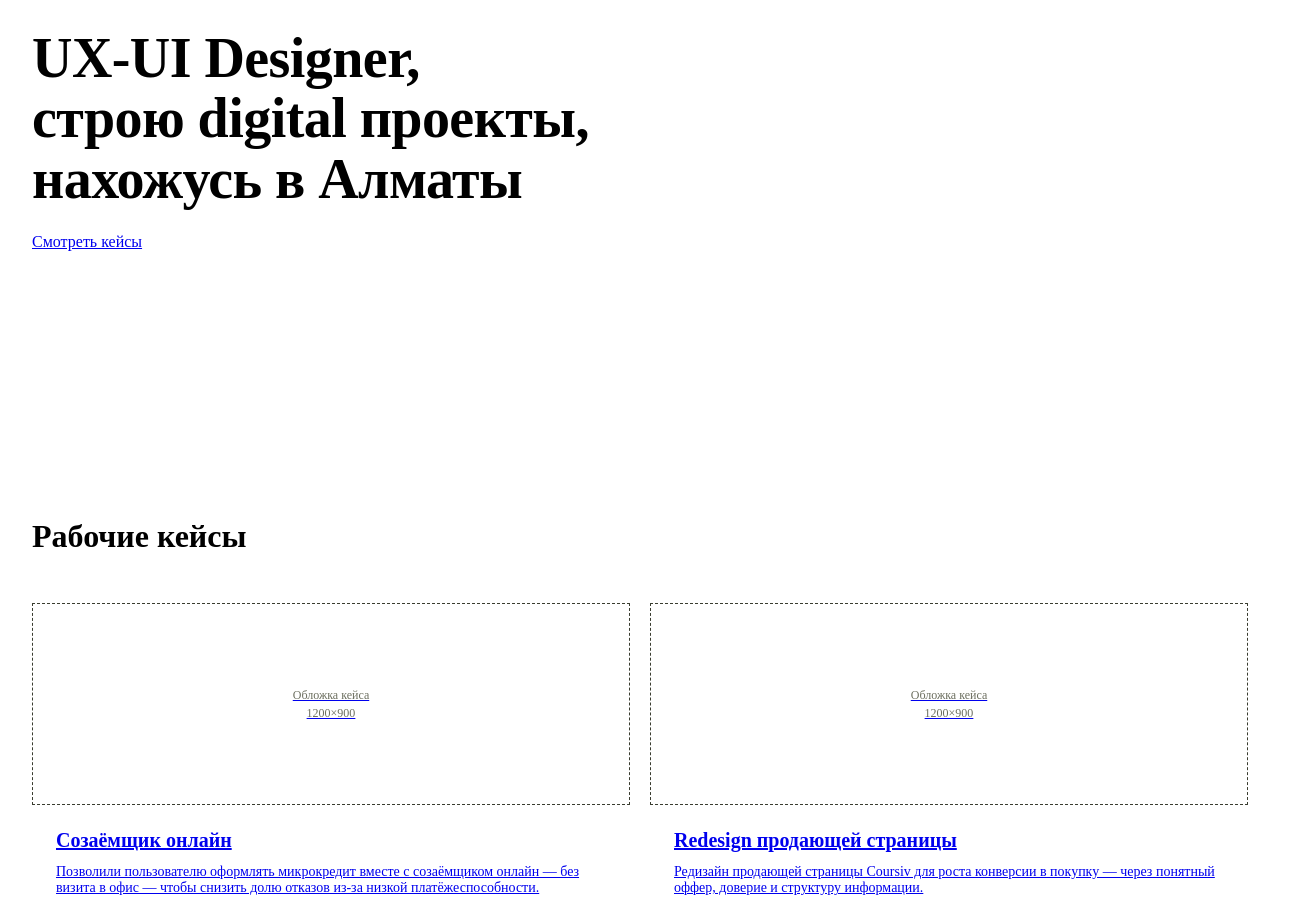
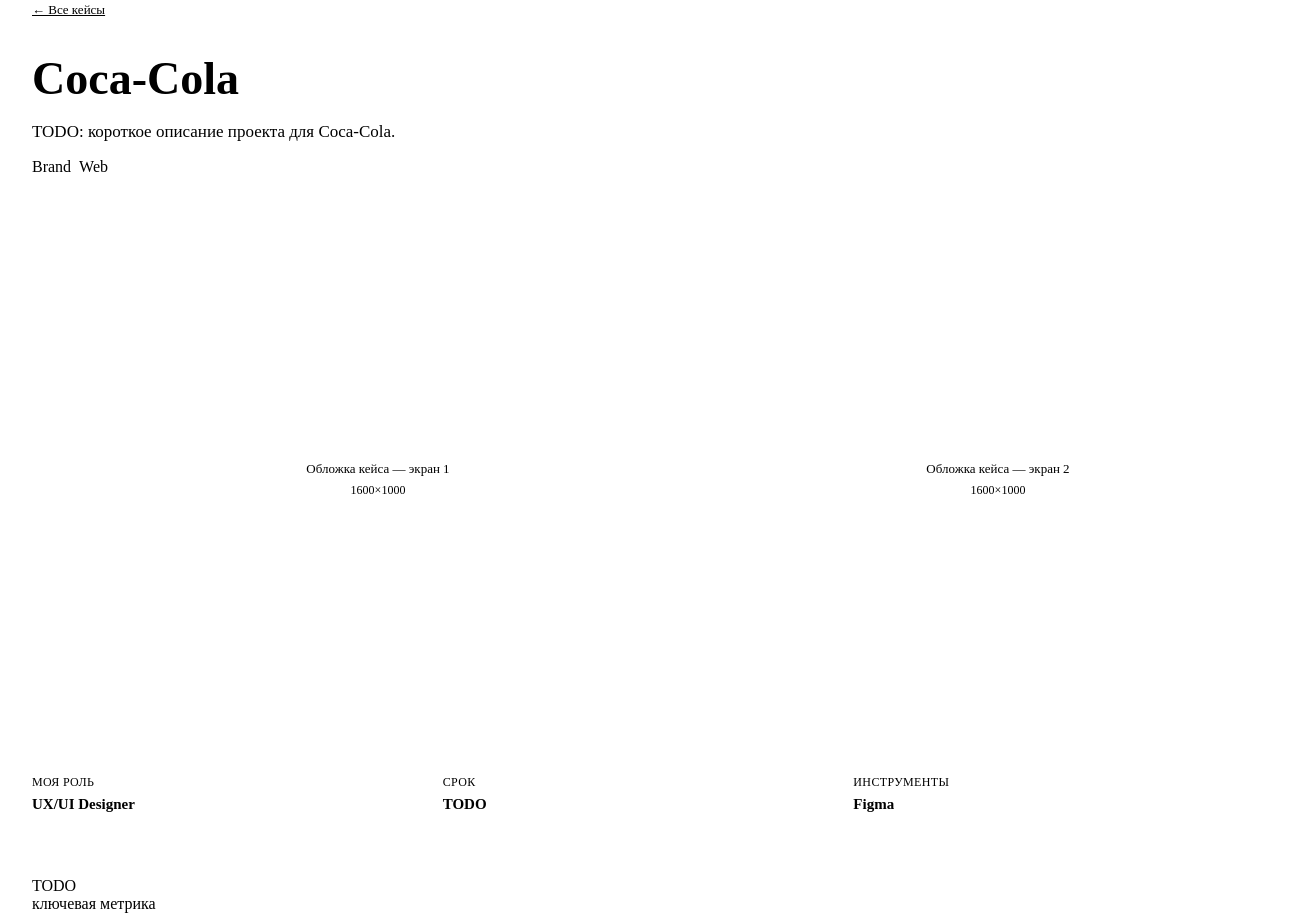
Before and after one commit to Pitaya60/Portfolio, a React (Vite) app: page /case/coca-cola in a window 1280 px wide. Before the commit this address led to /. Shown: the part 120-1044 px from the top of the page, 1312 px wide, since content can reach past the window. Built offline with nearby package versions, Linux system fonts and the light colour scheme; the HTML template or start-up script is replaced by a standard one.

Commit message:
new updates

```diff
--- a/src/App.jsx
+++ b/src/App.jsx
@@ -2,6 +2,7 @@
 import Nav from './components/Nav.jsx'
 import Footer from './components/Footer.jsx'
 import Home from './pages/Home.jsx'
+import About from './pages/About.jsx'
 import CaseStudy from './pages/CaseStudy.jsx'
 import NotFound from './pages/NotFound.jsx'
 
@@ -12,6 +13,7 @@
       <main>
         <Routes>
           <Route path="/" element={<Home />} />
+          <Route path="/about" element={<About />} />
           <Route path="/case/:slug" element={<CaseStudy />} />
           <Route path="*" element={<NotFound />} />
         </Routes>
--- a/src/components/Footer.jsx
+++ b/src/components/Footer.jsx
@@ -1,3 +1,4 @@
+import { Link } from 'react-router-dom'
 import './footer.css'
 
 export default function Footer() {
@@ -9,7 +10,8 @@
         <div className="footer-col">
           <p className="footer-col-title">Навигация</p>
           <a href="/#work">Кейсы</a>
-          <a href="/#about">Обо мне</a>
+          <Link to="/about">Обо мне</Link>
+          <a href="/resume.pdf" target="_blank" rel="noreferrer">Резюме</a>
           <a href="#contact">Контакт</a>
         </div>
         <div className="footer-col">
--- a/src/components/Nav.jsx
+++ b/src/components/Nav.jsx
@@ -14,7 +14,8 @@
 
         <nav className={`nav-links ${open ? 'nav-links-open' : ''}`}>
           <a href="/#work" onClick={() => setOpen(false)}>Кейсы</a>
-          <a href="/#about" onClick={() => setOpen(false)}>Обо мне</a>
+          <Link to="/about" onClick={() => setOpen(false)}>Обо мне</Link>
+          <a href="/resume.pdf" target="_blank" rel="noreferrer" onClick={() => setOpen(false)}>Резюме</a>
           <a href="/#contact" onClick={() => setOpen(false)} className="btn btn-primary nav-cta">
             Написать
           </a>
--- a/src/components/footer.css
+++ b/src/components/footer.css
@@ -23,7 +23,6 @@
   flex-wrap: wrap;
   gap: 40px;
   justify-content: space-between;
-  border-top: 1px solid rgba(255, 255, 255, 0.12);
   padding: 28px 24px 32px;
   font-size: 14px;
 }
--- a/src/data/caseStudies.js
+++ b/src/data/caseStudies.js
@@ -1,59 +1,90 @@
 // Отредактируйте под себя. Каждый кейс — один объект.
 // slug используется в URL: /case/:slug
+// category: 'work' — рабочий кейс, 'small' — малый/личный кейс
+// Плейсхолдеры ниже помечены комментарием "TODO" — замените на реальные детали проекта.
 
 const caseStudies = [
   {
-    slug: 'dosym-co-borrower',
-    title: 'Созаёмщик онлайн',
-    company: 'Dosym',
+    slug: 'qmed-ai',
+    title: 'qMed AI',
+    company: 'qMed',
     year: '2025',
     role: 'Product Designer',
-    timeline: 'Март 2025 — Июль 2025',
+    timeline: 'TODO — укажите даты',
     tools: 'Figma, Maze, Miro',
-    category: 'work', // 'work' — рабочий кейс, 'small' — малый/личный кейс
-    tags: ['FinTech', 'Web + Mobile', 'Research'],
-    coverImage: null, // ссылка на обложку кейса для карточки на главной (1200×900)
-    images: {
-      cover: [], // 1–2 картинки верхнего блока кейса, до 1600×1000 каждая
-      gallery: [], // 2–4 скриншота внутри кейса, до 900×1200 каждая (портретные) или 1600×1000 (десктоп)
-    },
+    category: 'work',
+    tags: ['MedTech', 'AI', 'Mobile'],
+    coverImage: null,
+    images: { cover: [], gallery: [] },
     summary:
-      'Позволили пользователю оформлять микрокредит вместе с созаёмщиком онлайн — без визита в офис — чтобы снизить долю отказов из-за низкой платёжеспособности.',
+      'TODO: короткое описание qMed AI — какую задачу решает продукт и для кого.',
     metrics: [
-      { value: '+19%', label: 'CR подачи → одобрение' },
-      { value: '+22%', label: 'средняя сумма кредита' },
-      { value: '78%', label: 'созаёмщиков подписали за 24ч' },
-      { value: '−40%', label: 'заявок зависает между этапами' },
+      { value: 'TODO', label: 'ключевая метрика 1' },
+      { value: 'TODO', label: 'ключевая метрика 2' },
+      { value: 'TODO', label: 'ключевая метрика 3' },
     ],
-    context:
-      'Онлайн-сервис подачи заявок на микрокредиты для физлиц и малого бизнеса. Пользователь подаёт заявку, проходит скоринг, подтверждает условия и подписывает договор через веб или мобильное приложение.',
-    problemBusiness: [
-      'Теряли клиентов с недостаточной платёжеспособностью, которых можно было бы одобрить при наличии созаёмщика.',
-      'Большая доля заявок «зависала» на этапе подготовки документов, если один из участников недоступен офлайн.',
+    context: 'TODO: что такое qMed AI, кто пользователь, в чём суть сервиса.',
+    problemBusiness: ['TODO: бизнес-проблема, которую решали.'],
+    problemUser: ['TODO: проблема пользователя.'],
+    research: ['TODO: как исследовали проблему — интервью, аналитика, конкуренты.'],
+    hypothesis: 'TODO: гипотеза решения.',
+    solution: ['TODO: из чего состоит решение — по шагам.'],
+    validation: 'TODO: как проверяли решение — тесты, MVP, метрики.',
+    result: 'TODO: результат и следующий шаг.',
+  },
+  {
+    slug: 'geeksoft-work',
+    title: 'Работа в Geeksoft',
+    company: 'Geeksoft',
+    year: '2025',
+    role: 'Product / UX-UI Designer',
+    timeline: 'TODO — укажите даты работы',
+    tools: 'Figma, Maze, Miro, Notion',
+    category: 'work',
+    tags: ['Product Design', 'Team'],
+    coverImage: null,
+    images: { cover: [], gallery: [] },
+    summary:
+      'TODO: чем занимались в Geeksoft — какие продукты вели, какая была роль в команде.',
+    metrics: [
+      { value: 'TODO', label: 'ключевая метрика 1' },
+      { value: 'TODO', label: 'ключевая метрика 2' },
     ],
-    problemUser: [
-      'Пользователи часто хотели оформить кредит с супругом или родственником, но второй человек был не рядом.',
-      'Созаёмщик не понимал, что от него требуется и где именно подписывать документы.',
+    context: 'TODO: контекст компании и команды, зона ответственности.',
+    problemBusiness: ['TODO: какие задачи бизнеса решали.'],
+    problemUser: ['TODO: проблемы пользователей продуктов компании.'],
+    research: ['TODO: как строился процесс — исследования, работа с продактами и разработкой.'],
+    hypothesis: 'TODO: ключевая гипотеза/подход в работе.',
+    solution: ['TODO: что сделали — проекты, процессы, дизайн-система и т.д.'],
+    validation: 'TODO: как измеряли эффект работы.',
+    result: 'TODO: итог — рост метрик, отзывы, что дальше.',
+  },
+  {
+    slug: 'qmed-ai-zoj-kabinet',
+    title: 'qMed AI — ЗОЖ кабинет',
+    company: 'qMed',
+    year: '2025',
+    role: 'Product Designer',
+    timeline: 'TODO — укажите даты',
+    tools: 'Figma, Maze',
+    category: 'work',
+    tags: ['MedTech', 'Health'],
+    coverImage: null,
+    images: { cover: [], gallery: [] },
+    summary:
+      'TODO: короткое описание — личный кабинет здорового образа жизни внутри qMed AI.',
+    metrics: [
+      { value: 'TODO', label: 'ключевая метрика 1' },
+      { value: 'TODO', label: 'ключевая метрика 2' },
     ],
-    research: [
-      'Анализ данных: ~30% заявок отклонялись из-за долговой нагрузки или низкого дохода одного клиента.',
-      'Поведенческий анализ: пользователи начинали заявку и спрашивали в чате, как привлечь второго человека.',
-      'Интервью с операторами и пользователями подтвердили высокий интерес к удалённому оформлению.',
-      'Юридическая проверка подтвердила возможность ЭЦП и SMS-верификации.',
-    ],
-    hypothesis:
-      'Если дать пользователю возможность добавить созаёмщика и подписать договор онлайн — вырастет конверсия в одобрение и завершение сделки.',
-    solution: [
-      'Новый шаг «Добавление созаёмщика» в заявке (ФИО, ИИН, контакт).',
-      'Уникальная ссылка созаёмщику с доступом к анкете и документам.',
-      'Упрощённая анкета и KYC для второго участника.',
-      'Подпись через ЭЦП, СМС или биометрию — в зависимости от региона.',
-      'Статусы «кто уже подписал, кто нет» и автоматические напоминания.',
-    ],
-    validation:
-      'MVP протестирован на ограниченной выборке (кредиты от 500 000 тг с высоким отказом по доходу). Проверяли проходимость полного пути, уровень ошибок и отказов на KYC, скорость завершения.',
-    result:
-      'Совместное оформление с онлайн-подписью стало ключевым фактором роста одобрений. Следующий шаг — автоматизация скоринга по совокупному доходу и рекомендация «пригласить созаёмщика» ещё до отказа.',
+    context: 'TODO: что такое ЗОЖ-кабинет, для какого пользователя, зачем нужен.',
+    problemBusiness: ['TODO: бизнес-проблема.'],
+    problemUser: ['TODO: проблема пользователя.'],
+    research: ['TODO: как исследовали.'],
+    hypothesis: 'TODO: гипотеза.',
+    solution: ['TODO: решение по шагам.'],
+    validation: 'TODO: как проверяли.',
+    result: 'TODO: результат.',
   },
   {
     slug: 'coursiv-selling-page',
@@ -66,10 +97,7 @@
     category: 'work',
     tags: ['EdTech', 'Landing', 'Conversion'],
     coverImage: null,
-    images: {
-      cover: [],
-      gallery: [],
-    },
+    images: { cover: [], gallery: [] },
     summary:
       'Редизайн продающей страницы Coursiv для роста конверсии в покупку — через понятный оффер, доверие и структуру информации.',
     metrics: [
@@ -101,6 +129,100 @@
     result:
       'Ожидаемый эффект — рост конверсии за счёт более быстрого считывания ценности. Следующий шаг — персонализация оффера по сегменту трафика.',
   },
+
+  // ───── Малые кейсы ─────
+  {
+    slug: 'tenge-da-redesign',
+    title: 'Tenge Da — редизайн',
+    company: 'Tenge Da',
+    year: '2025',
+    role: 'UX/UI Designer',
+    timeline: 'TODO',
+    tools: 'Figma',
+    category: 'small',
+    tags: ['FinTech', 'Redesign'],
+    coverImage: null,
+    images: { cover: [], gallery: [] },
+    summary: 'TODO: короткое описание редизайна Tenge Da — что не работало и что улучшили.',
+    metrics: [{ value: 'TODO', label: 'ключевая метрика' }],
+    context: 'TODO: контекст проекта.',
+    problemBusiness: ['TODO'],
+    problemUser: ['TODO'],
+    research: ['TODO'],
+    hypothesis: 'TODO',
+    solution: ['TODO'],
+    validation: 'TODO',
+    result: 'TODO',
+  },
+  {
+    slug: 'coca-cola',
+    title: 'Coca-Cola',
+    company: 'Coca-Cola',
+    year: '2025',
+    role: 'UX/UI Designer',
+    timeline: 'TODO',
+    tools: 'Figma',
+    category: 'small',
+    tags: ['Brand', 'Web'],
+    coverImage: null,
+    images: { cover: [], gallery: [] },
+    summary: 'TODO: короткое описание проекта для Coca-Cola.',
+    metrics: [{ value: 'TODO', label: 'ключевая метрика' }],
+    context: 'TODO: контекст проекта.',
+    problemBusiness: ['TODO'],
+    problemUser: ['TODO'],
+    research: ['TODO'],
+    hypothesis: 'TODO',
+    solution: ['TODO'],
+    validation: 'TODO',
+    result: 'TODO',
+  },
+  {
+    slug: 'prodengi-test',
+    title: 'Prodengi — тестовое задание',
+    company: 'Prodengi',
+    year: '2025',
+    role: 'UX/UI Designer',
+    timeline: 'TODO',
+    tools: 'Figma',
+    category: 'small',
+    tags: ['FinTech', 'Test task'],
+    coverImage: null,
+    images: { cover: [], gallery: [] },
+    summary: 'TODO: короткое описание тестового задания для Prodengi — задача и подход.',
+    metrics: [{ value: 'TODO', label: 'ключевая метрика' }],
+    context: 'TODO: условие тестового задания.',
+    problemBusiness: ['TODO'],
+    problemUser: ['TODO'],
+    research: ['TODO'],
+    hypothesis: 'TODO',
+    solution: ['TODO'],
+    validation: 'TODO',
+    result: 'TODO',
+  },
+  {
+    slug: 'yurta-ai',
+    title: 'Yurta AI',
+    company: 'Yurta AI',
+    year: '2025',
+    role: 'UX/UI Designer',
+    timeline: 'TODO',
+    tools: 'Figma',
+    category: 'small',
+    tags: ['AI', 'Product'],
+    coverImage: null,
+    images: { cover: [], gallery: [] },
+    summary: 'TODO: короткое описание проекта Yurta AI.',
+    metrics: [{ value: 'TODO', label: 'ключевая метрика' }],
+    context: 'TODO: контекст проекта.',
+    problemBusiness: ['TODO'],
+    problemUser: ['TODO'],
+    research: ['TODO'],
+    hypothesis: 'TODO',
+    solution: ['TODO'],
+    validation: 'TODO',
+    result: 'TODO',
+  },
 ]
 
 export default caseStudies
--- /dev/null
+++ b/src/pages/About.jsx
@@ -0,0 +1,52 @@
+import './about.css'
+
+export default function About() {
+  return (
+    <article className="about-page">
+      <header className="wrap about-header">
+        <p className="eyebrow">Обо мне</p>
+        <h1>Продуктовый дизайнер, который опирается на исследования и метрики</h1>
+        <p className="about-lead">
+          Проектирую цифровые продукты в FinTech, EdTech и MedTech — от гипотезы
+          и исследования до финальных экранов в Figma. Работаю в команде с
+          продактами, аналитиками и разработкой, довожу решения до релиза и
+          проверяю эффект метриками.
+        </p>
+        <a href="/resume.pdf" target="_blank" rel="noreferrer" className="btn btn-primary">
+          Скачать резюме
+        </a>
+      </header>
+
+      <section className="wrap about-section">
+        <h2>Чем занимаюсь</h2>
+        <div className="about-grid">
+          <div className="about-card">
+            <h3>Research</h3>
+            <p>Интервью, CJM, конкурентный и эвристический анализ, синтез гипотез.</p>
+          </div>
+          <div className="about-card">
+            <h3>UX</h3>
+            <p>Прототипирование, юзабилити-тестирование, проектирование потоков.</p>
+          </div>
+          <div className="about-card">
+            <h3>UI</h3>
+            <p>Дизайн-системы, визуальный дизайн, адаптивная вёрстка в Figma.</p>
+          </div>
+          <div className="about-card">
+            <h3>Метрики</h3>
+            <p>A/B тесты, продуктовые метрики, обоснование решений цифрами.</p>
+          </div>
+        </div>
+      </section>
+
+      <section className="wrap about-section">
+        <h2>Инструменты</h2>
+        <div className="about-tags">
+          {['Figma', 'FigJam', 'Maze', 'Miro', 'Notion', 'Amplitude'].map((t) => (
+            <span key={t} className="tag">{t}</span>
+          ))}
+        </div>
+      </section>
+    </article>
+  )
+}
--- a/src/pages/CaseStudy.jsx
+++ b/src/pages/CaseStudy.jsx
@@ -13,7 +13,6 @@
 
   return (
     <article className="case">
-      <div className="ruler" />
       <header className="wrap case-header">
         <Link to="/" className="back-link">← Все кейсы</Link>
         <h1>{item.title}</h1>
--- a/src/pages/Home.jsx
+++ b/src/pages/Home.jsx
@@ -13,19 +13,10 @@
         <div className="wrap hero-inner">
           <h1>
             UX-UI Designer,<br />
-            строю digital <span className="hero-highlight">проекты</span>,<br />
-            нахожусь в Алматы
+            build digital projects
           </h1>
           <div className="hero-actions">
             <a href="#work" className="btn btn-primary">Смотреть кейсы</a>
-          </div>
-        </div>
-
-        <div className="tape" aria-hidden="true">
-          <div className="tape-track">
-            {tapeItems.concat(tapeItems).map((t, i) => (
-              <span key={i} className={`tape-chip tape-${t.toLowerCase()}`}>{t}</span>
-            ))}
           </div>
         </div>
       </section>
@@ -56,5 +47,3 @@
     </>
   )
 }
-
-const tapeItems = ['FinTech', 'EdTech', 'MedTech']
--- /dev/null
+++ b/src/pages/about.css
@@ -0,0 +1,67 @@
+.about-header {
+  padding: 96px 24px 64px;
+  max-width: 720px;
+}
+
+.about-header h1 {
+  font-family: var(--font-display);
+  font-weight: 800;
+  font-size: clamp(28px, 4.5vw, 42px);
+  line-height: 1.15;
+  margin: 16px 0 20px;
+}
+
+.about-lead {
+  font-size: 17px;
+  color: var(--ink-soft);
+  margin-bottom: 28px;
+}
+
+.about-section {
+  padding: 48px 24px;
+}
+
+.about-section h2 {
+  font-family: var(--font-display);
+  font-weight: 800;
+  font-size: clamp(22px, 3.5vw, 28px);
+  margin: 0 0 28px;
+}
+
+.about-grid {
+  display: grid;
+  grid-template-columns: repeat(4, 1fr);
+  gap: 16px;
+}
+
+.about-card {
+  border: 1px solid var(--line);
+  border-radius: var(--radius);
+  background: var(--paper-raised);
+  padding: 20px;
+}
+
+.about-card h3 {
+  font-family: var(--font-display);
+  font-weight: 800;
+  font-size: 16px;
+  margin: 0 0 8px;
+}
+
+.about-card p {
+  font-size: 14px;
+  color: var(--ink-soft);
+  margin: 0;
+}
+
+.about-tags {
+  display: flex;
+  flex-wrap: wrap;
+  gap: 10px;
+}
+
+@media (max-width: 860px) {
+  .about-grid { grid-template-columns: repeat(2, 1fr); }
+  .about-header { padding: 64px 20px 48px; }
+  .about-section { padding: 40px 20px; }
+}
--- a/src/pages/caseStudy.css
+++ b/src/pages/caseStudy.css
@@ -38,7 +38,6 @@
   grid-template-columns: repeat(3, 1fr);
   gap: 16px;
   padding: 0 24px 48px;
-  border-bottom: 1px solid var(--line);
   margin-bottom: 8px;
 }
 
@@ -115,8 +114,7 @@
   display: grid;
   grid-template-columns: 100px 1fr;
   gap: 24px;
-  padding: 32px 0;
-  border-top: 1px solid var(--line);
+  padding: 40px 0;
 }
 
 .case-section-head h2 {
--- a/src/pages/home.css
+++ b/src/pages/home.css
@@ -14,7 +14,7 @@
 
 .hero-inner {
   position: relative;
-  padding: 56px 24px 96px;
+  padding: 72px 24px 96px;
   max-width: 780px;
 }
 
@@ -23,7 +23,7 @@
   font-weight: 800;
   font-size: clamp(34px, 6vw, 56px);
   line-height: 1.08;
-  margin: 20px 0 24px;
+  margin: 20px 0 32px;
   letter-spacing: -0.01em;
 }
 
@@ -35,56 +35,13 @@
 
 .hero-tag { margin-top: 48px; }
 
-.tape {
-  position: relative;
-  border-top: 1px solid var(--line);
-  border-bottom: 1px solid var(--line);
-  background: var(--dark);
-  overflow: hidden;
-  padding: 18px 0;
-}
-
-.tape-track {
-  display: flex;
-  align-items: center;
-  gap: 16px;
-  width: max-content;
-  animation: tape-scroll 18s linear infinite;
-}
-
-.tape-chip {
-  flex-shrink: 0;
-  font-family: var(--font-display);
-  font-weight: 800;
-  font-size: 20px;
-  letter-spacing: -0.01em;
-  padding: 8px 22px;
-  border-radius: var(--radius-pill);
-  color: #fff;
-}
-
-.tape-fintech { background: var(--badge-purple); }
-.tape-edtech { background: var(--badge-green); }
-.tape-medtech { background: var(--badge-blue); }
-
-@keyframes tape-scroll {
-  from { transform: translateX(0); }
-  to { transform: translateX(-50%); }
-}
-
-@media (prefers-reduced-motion: reduce) {
-  .tape-track { animation: none; }
-}
-
 .section { padding: 96px 24px; }
 
 .section-head {
   display: flex;
   justify-content: space-between;
   align-items: baseline;
-  margin-bottom: 32px;
-  border-bottom: 1px solid var(--line);
-  padding-bottom: 16px;
+  margin-bottom: 40px;
 }
 
 .section-head h2 {
@@ -97,11 +54,11 @@
 .work-grid {
   display: grid;
   grid-template-columns: repeat(2, 1fr);
-  gap: 20px;
+  gap: 24px;
 }
 
 .section-head-secondary {
-  margin-top: 64px;
+  margin-top: 96px;
 }
 
 .work-empty {
@@ -116,5 +73,6 @@
 @media (max-width: 860px) {
   .work-grid { grid-template-columns: 1fr; }
   .section { padding: 64px 20px; }
-  .hero-inner { padding: 48px 20px 64px; }
+  .hero-inner { padding: 48px 20px 56px; }
+  .section-head-secondary { margin-top: 64px; }
 }
--- a/src/styles/global.css
+++ b/src/styles/global.css
@@ -97,12 +97,6 @@
   background: var(--paper-raised);
 }
 
-/* dotted world-map style rule used as a section divider accent */
-.ruler {
-  height: 4px;
-  background: var(--lime);
-}
-
 .metric-card {
   border: 1px solid var(--line);
   border-radius: var(--radius);
```
